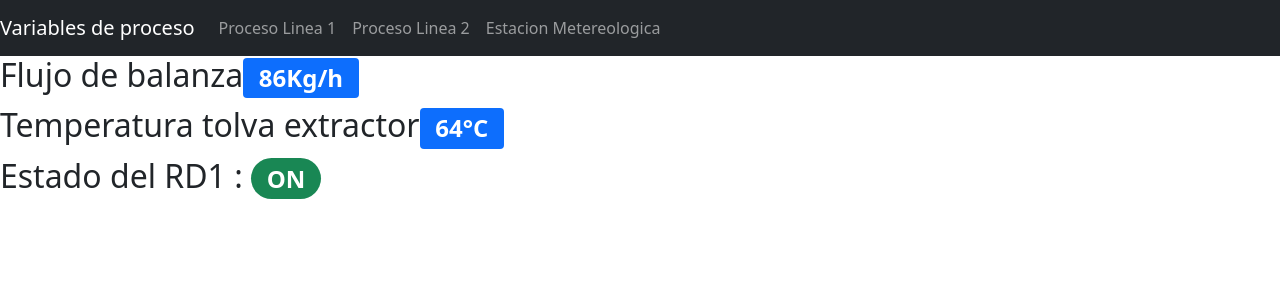
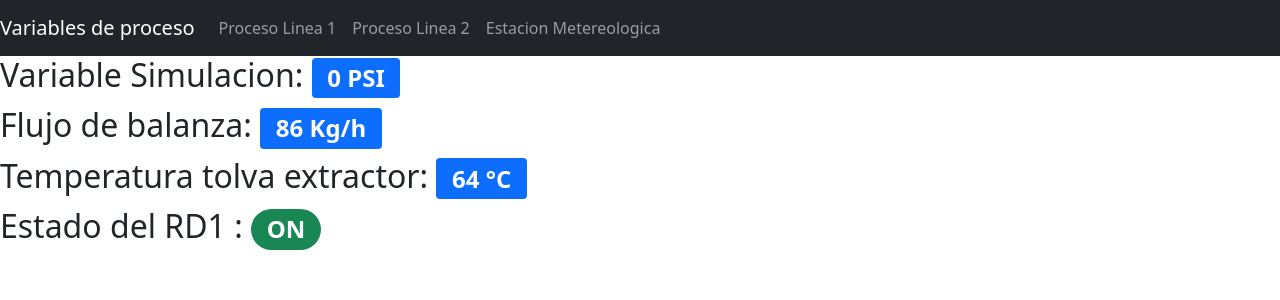
Before and after one commit to jairdvargas/process-HMI, a React (Create React App) app in the folder frontend/: page / in a window 1280 px wide. Shown: the top 300 px of the page. Built offline with nearby package versions, Linux system fonts and the light colour scheme; no server answers.

Commit message:
FE:Se agrego axios y lectura de 1 tag

```diff
--- a/frontend/package.json
+++ b/frontend/package.json
@@ -6,6 +6,7 @@
     "@testing-library/jest-dom": "^5.16.2",
     "@testing-library/react": "^12.1.3",
     "@testing-library/user-event": "^13.5.0",
+    "axios": "^0.26.0",
     "bootstrap": "^5.1.3",
     "react": "^17.0.2",
     "react-bootstrap": "^2.1.2",
--- a/frontend/src/App.js
+++ b/frontend/src/App.js
@@ -2,14 +2,39 @@ import 'bootstrap/dist/css/bootstrap.min.css';
 import Cabecera from './componentes/Cabecera';
 import Variableanalogica from './componentes/Variableanalogica';
 import Variabledigital from './componentes/Variabledigital';
+import axios from 'axios';
+import { useState, useEffect } from 'react';
+
+const API_URL = 'http://127.0.0.1:5051';
 
 const App = () => {
+
+  const [variable, definirVariable] = useState([]);
+
+  //solo se ejecutara una sola vez
+  const getVariableInstantanea = async () => {
+    try {
+      const resultado = await axios.get(`${API_URL}/tag-sim/VariableHistorian`);
+      definirVariable(resultado.data || []);
+    } catch (error) {
+      console.log(error);
+    }
+  };
+
+  useEffect(() => getVariableInstantanea(), []);
+  //console.log(variable);
+  //console.log(variable.Valor);
+
+  const AuxValor1 = variable.Valor ? variable.Valor.toPrecision(4) : 0.0000;
+
+
   return (
     <div className="App">
       <Cabecera titulo="Variables de proceso" />
-      <Variableanalogica nombretag="Flujo de balanza" valortag="86" unidadtag="Kg/h" />
-      <Variableanalogica  nombretag="Temperatura tolva extractor" valortag="64" unidadtag="°C" />
-      <Variabledigital  nombretag="Estado del RD1" valortag="ON" />
+      <Variableanalogica nombretag="Variable Simulacion: " valortag={AuxValor1} unidadtag=" PSI" />
+      <Variableanalogica nombretag="Flujo de balanza: " valortag="86" unidadtag=" Kg/h" />
+      <Variableanalogica  nombretag="Temperatura tolva extractor: " valortag="64" unidadtag=" °C" />
+      <Variabledigital  nombretag="Estado del RD1 " valortag="ON" />
     </div>
   );
 }
```
Also changed, not shown: frontend/src/componentes/Actualizar.js (added, +25 -0 lines), 1 other file (tests, documents, lock files or other folders).
